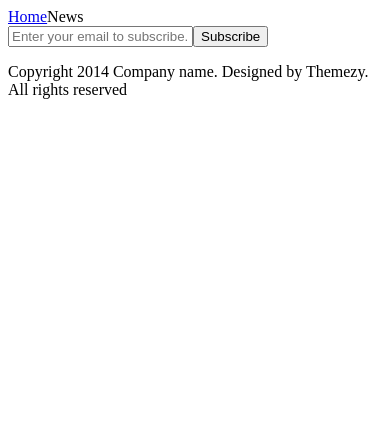
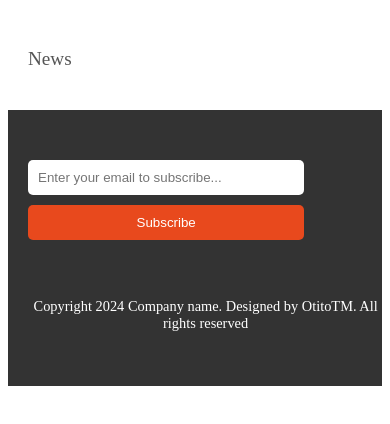
Before and after one commit to OtitoTM/WeatherApp, an Angular app: page /news in a window 390 px wide. Shown: the top 424 px of the page. Built offline with nearby package versions, Linux system fonts and the light colour scheme.

Commit message:
Styling news component

```diff
--- a/src/app/home/home.component.css
+++ b/src/app/home/home.component.css
@@ -87,12 +87,12 @@ body {
     margin: 0;
 }
 
-.side-info ul {
+.todays-info ul {
     list-style: none;
     padding: 0;
 }
 
-.side-info li {
+.todays-info li {
     margin: 10px 0;
 }
 
--- a/src/app/home/home.component.html
+++ b/src/app/home/home.component.html
@@ -4,7 +4,7 @@
    <div class="Navbar">
     <button type="button" class="menu-toggle"><i class="fa fa-bars"></i></button>
     <ul>
-        <li class="menu-item"><a href="news.html">News</a></li>
+        <li><a [routerLink]="['/news']"routerLinkActive="active">News</a></li>
     </ul>
    </div>
 
@@ -35,8 +35,7 @@
                     <p id="current-time">11:00</p>
                     <h2 id="current-day">Today</h2>
                     <p id="weather-type">Cloudy</p>
-                </div>
-                <div class="col-d-flex align-items-center side-info">
+
                     <ul>
                         <li>Humidity: <span id="humidity"></span></li>
                         <li>Wind: <span id="wind"></span></li>
--- a/src/app/home/home.component.ts
+++ b/src/app/home/home.component.ts
@@ -1,12 +1,14 @@
+import { CommonModule } from '@angular/common';
 import { Component } from '@angular/core';
+import { RouterModule } from '@angular/router';
 
 @Component({
   selector: 'app-home',
   standalone: true,
-  imports: [],
+  imports: [CommonModule, RouterModule],
   templateUrl: './home.component.html',
   styleUrl: './home.component.css'
 })
 export class HomeComponent {
-
+  title='HomePage';
 }
--- a/src/app/news/news.component.css
+++ b/src/app/news/news.component.css
@@ -0,0 +1,112 @@
+/* General styles */
+body {
+    font-family: 'Arial', sans-serif;
+    line-height: 1.6;
+    margin: 0;
+    padding: 0;
+    background-color: #f4f4f4;
+}
+
+.container {
+    width: 80%;
+    margin: 0 auto;
+    padding: 20px;
+}
+
+/* Breadcrumb */
+.breadcrumb {
+    margin: 20px 0;
+    font-size: 1.2em;
+}
+
+.breadcrumb span {
+    color: #555;
+}
+
+/* Footer styles */
+.site-footer {
+    background-color: #333;
+    color: #fff;
+    padding: 20px 0;
+}
+
+.site-footer .container {
+    display: flex;
+    flex-wrap: wrap;
+    justify-content: space-between;
+    align-items: center;
+}
+
+.subscribe-form {
+    display: flex;
+    flex-wrap: wrap;
+}
+
+.subscribe-form input[type="text"] {
+    flex: 1;
+    padding: 10px;
+    border: none;
+    border-radius: 5px 0 0 5px;
+}
+
+.subscribe-form input[type="submit"] {
+    padding: 10px;
+    border: none;
+    border-radius: 0 5px 5px 0;
+    background-color: #e8491d;
+    color: white;
+    cursor: pointer;
+    transition: background-color 0.3s ease;
+}
+
+.subscribe-form input[type="submit"]:hover {
+    background-color: #d43710;
+}
+
+.social-links a {
+    color: white;
+    margin: 0 10px;
+    text-decoration: none;
+    transition: color 0.3s ease;
+}
+
+.social-links a:hover {
+    color: #e8491d;
+}
+
+.colophon {
+    text-align: center;
+    margin-top: 20px;
+    font-size: 0.9em;
+}
+
+/* Responsive styles */
+@media (max-width: 768px) {
+    .container {
+        width: 95%;
+    }
+
+    .site-footer .container {
+        flex-direction: column;
+        align-items: flex-start;
+    }
+
+    .social-links {
+        margin-top: 20px;
+    }
+
+    .subscribe-form input[type="text"],
+    .subscribe-form input[type="submit"] {
+        flex: 1 1 100%;
+        margin-top: 10px;
+        border-radius: 5px;
+    }
+
+    .subscribe-form input[type="text"] {
+        border-radius: 5px;
+    }
+
+    .subscribe-form input[type="submit"] {
+        border-radius: 5px;
+    }
+}
--- a/src/app/news/news.component.html
+++ b/src/app/news/news.component.html
@@ -1,7 +1,7 @@
 <main class="main-content">
     <div class="container">
         <div class="breadcrumb">
-            <a href="index.html">Home</a>
+            <!-- <a href="home.component.html">Home</a> -->
             <span>News</span>
         </div>
     </div>
@@ -25,6 +25,6 @@
                 </div>
             </div>
 
-            <p class="colophon">Copyright 2014 Company name. Designed by Themezy. All rights reserved</p>
+            <p class="colophon">Copyright 2024 Company name. Designed by OtitoTM. All rights reserved</p>
         </div>
     </footer>
```
